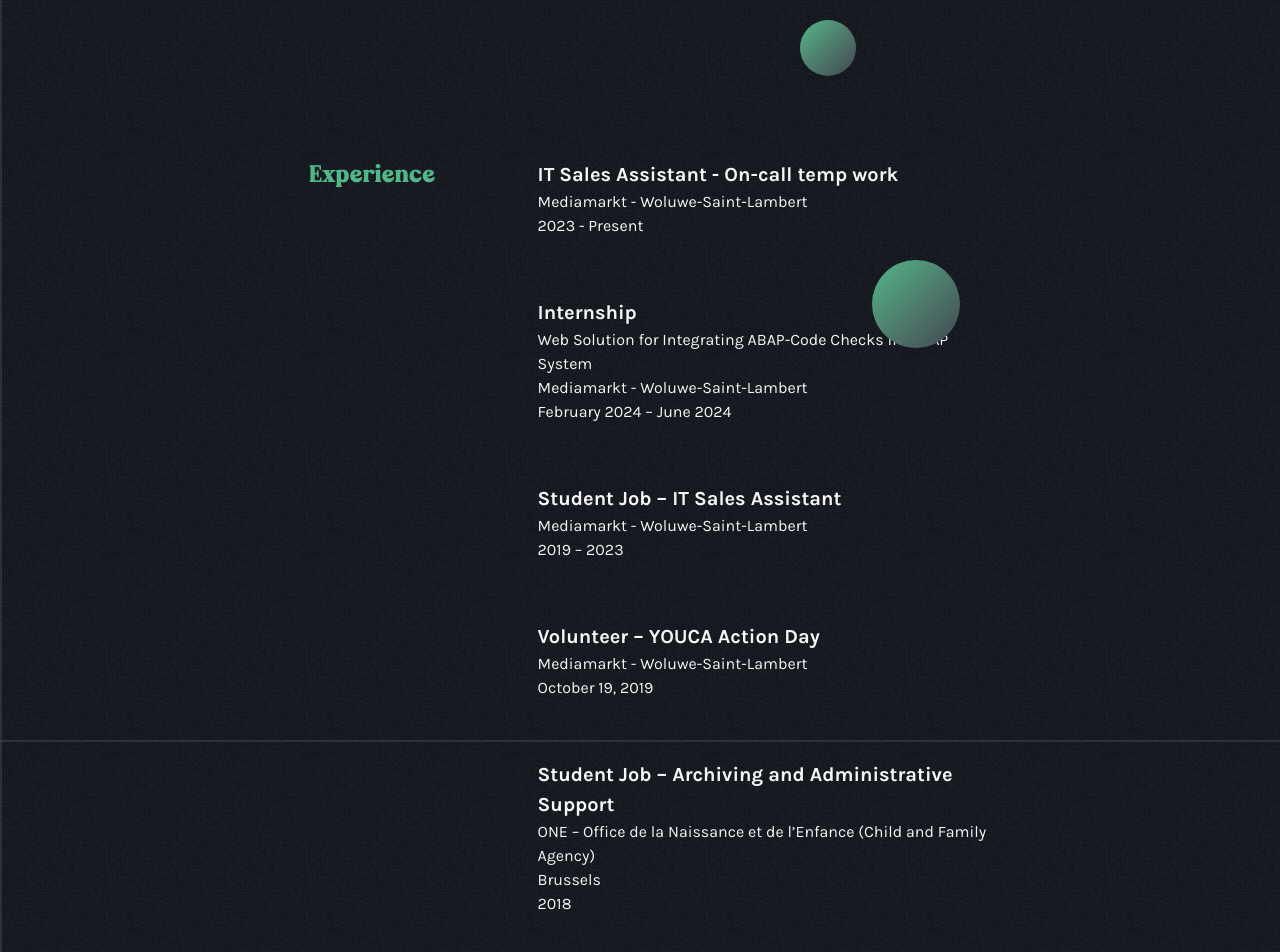
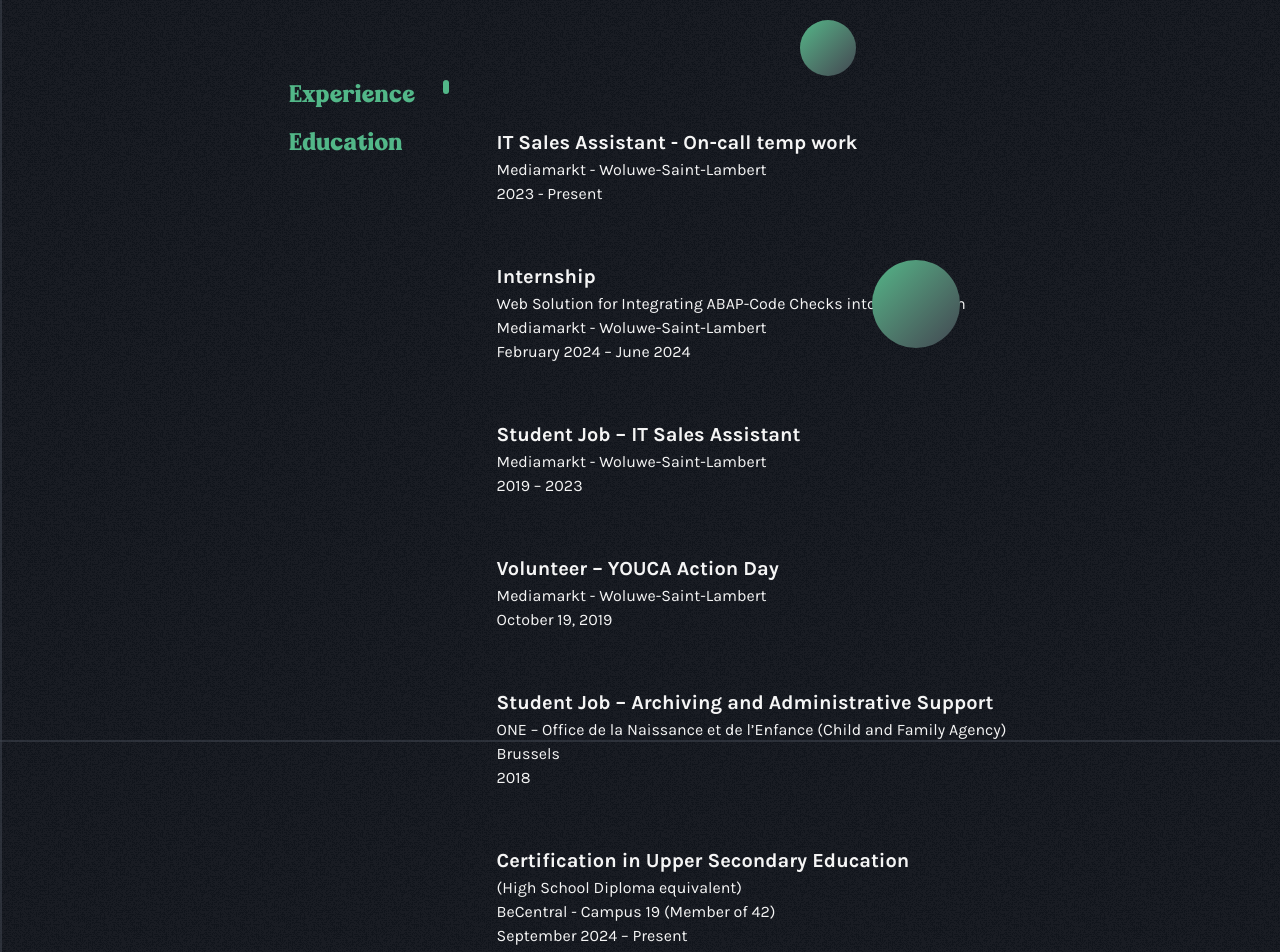
Before and after one commit to ThomasVanTuijcom/portfolio, a Next.js app: page / in a window 1280 px wide. Shown: the part 2460-3412 px from the top of the page. Built offline with nearby package versions, Linux system fonts and the light colour scheme; no server answers.

Commit message:
ajout track bar

```diff
--- a/package.json
+++ b/package.json
@@ -16,6 +16,7 @@
     "@fortawesome/react-fontawesome": "^3.1.0",
     "@react-email/render": "^1.3.2",
     "clsx": "^2.1.1",
+    "motion": "^12.23.24",
     "next": "15.5.4",
     "postcss": "^8.5.6",
     "react": "19.1.0",
--- a/src/app/ui/expEduc/resumeScroll.tsx
+++ b/src/app/ui/expEduc/resumeScroll.tsx
@@ -1,13 +1,13 @@
 "use client";
 import React, { useEffect, useRef, useState } from "react";
 import { bakehaus, karla } from "../fonts";
+import { motion, useScroll, useTransform } from "motion/react"
 
 export default function ResumeScroll({
   id,
 }: {
   id: string,
 }) {
-  const containerRef = useRef<HTMLDivElement>(null);
   const experience = [
     { title: "IT Sales Assistant - On-call temp work", subtitle: null, place: "Mediamarkt - Woluwe-Saint-Lambert", date: "2023 - Present" },
     { title: "Internship", subtitle: "Web Solution for Integrating ABAP-Code Checks into SAP System", place: "Mediamarkt - Woluwe-Saint-Lambert", date: "February 2024 – June 2024" },
@@ -21,38 +21,59 @@ export default function ResumeScroll({
     { title: "Upper Secondary Education Certificate", subtitle: "(Dutch-taught program)", place: "ZAVO Campus – Zaventem Hoogstraat ", date: "September 2014 – September 2021" },
   ]
 
+  const containerRef = useRef<HTMLDivElement>(null);
+  const { scrollYProgress } = useScroll({
+    target: containerRef,
+    offset: ["start end", "end start"],
+  });
+  const progressHeight = useTransform(scrollYProgress, [0, 1], ["0%", "100%"]);
+  let rowIndex = 1;
+
   return (
-    <div id={id} className="flex flex-col items-center justify-center w-[100%] pt-20">
-      <section className="flex flex-row justify-center w-[80%]">
-        <h2 className={`${bakehaus.className} text-(--text-secondary) text-2xl w-[15%] text-right`}>Experience</h2>
-        <div className="w-[10%]" />
-        <div className="w-[45%]">
-          {experience.map(({ title, subtitle, place, date }, i) => (
-            <div className="mb-15 hover:text-(--text-secondary)">
+    <div ref={containerRef} className="flex justify-center w-full">
+      <div className={`grid grid-cols-[15%_10%_75%] grid-rows-${experience.length + education.length} gap-4`}>
+        <div className={`row-span-${experience.length}`}>
+          <h2 className={`${bakehaus.className} text-(--text-secondary) text-2xl text-right self-start row-span-${experience.length}`}>
+            Experience
+          </h2>
+        </div>
+        <div className={`row-span-${education.length} col-start-1 row-start-${experience.length + 1}`}>
+          <h2 className={`${bakehaus.className} text-(--text-secondary) text-2xl text-right self-start`}>
+            Education
+          </h2>
+        </div>
+        <div className={`row-span-${experience.length + education.length} col-start-2 row-start-1`}>
+          <motion.div
+            className="w-[6px] bg-(--text-secondary) origin-top rounded-full mx-auto"
+            style={{
+              height: progressHeight,
+            }}
+          />
+        </div>
+        {experience.map(({ title, subtitle, place, date }, i) => {
+          const currentRow = rowIndex + 1;
+          rowIndex++;
+          return (
+            <div className={`col-start-3 row-start-${currentRow} mb-10 hover:text-(--text-secondary)`} key={i}>
               <h4 className={`${karla.className} font-bold text-[20px]`}>{title}</h4>
               {subtitle && <h5 className={`${karla.className}`}>{subtitle}</h5>}
               <h5 className={`${karla.className}`}>{place}</h5>
               <h5 className={`${karla.className}`}>{date}</h5>
             </div>
-          ))}
-        </div>
-      </section>
-      <section className="flex flex-row justify-center w-[80%]">
-        <h2 className={`${bakehaus.className} text-(--text-secondary) text-2xl w-[15%] text-right`}>Education</h2>
-        <div className="w-[10%]" />
-        <div className="w-[45%]">
-          {education.map(({ title, subtitle, place, date }, i) => (
-            <div className="mb-15 hover:text-(--text-secondary)">
+          )
+        })}
+        {education.map(({ title, subtitle, place, date }, i) => {
+          const currentRow = rowIndex + 1;
+          rowIndex++;
+          return (
+            <div className={`col-start-3 row-start-${currentRow} mb-10 hover:text-(--text-secondary)`} key={i}>
               <h4 className={`${karla.className} font-bold text-[20px]`}>{title}</h4>
               {subtitle && <h5 className={`${karla.className}`}>{subtitle}</h5>}
               <h5 className={`${karla.className}`}>{place}</h5>
               <h5 className={`${karla.className}`}>{date}</h5>
             </div>
-          ))}
-        </div>
-      </section>
-      <div />
-      <div>
+          )
+        })}
       </div>
     </div>
   );
```
Also changed, not shown: 1 other file (tests, documents, lock files or other folders).
